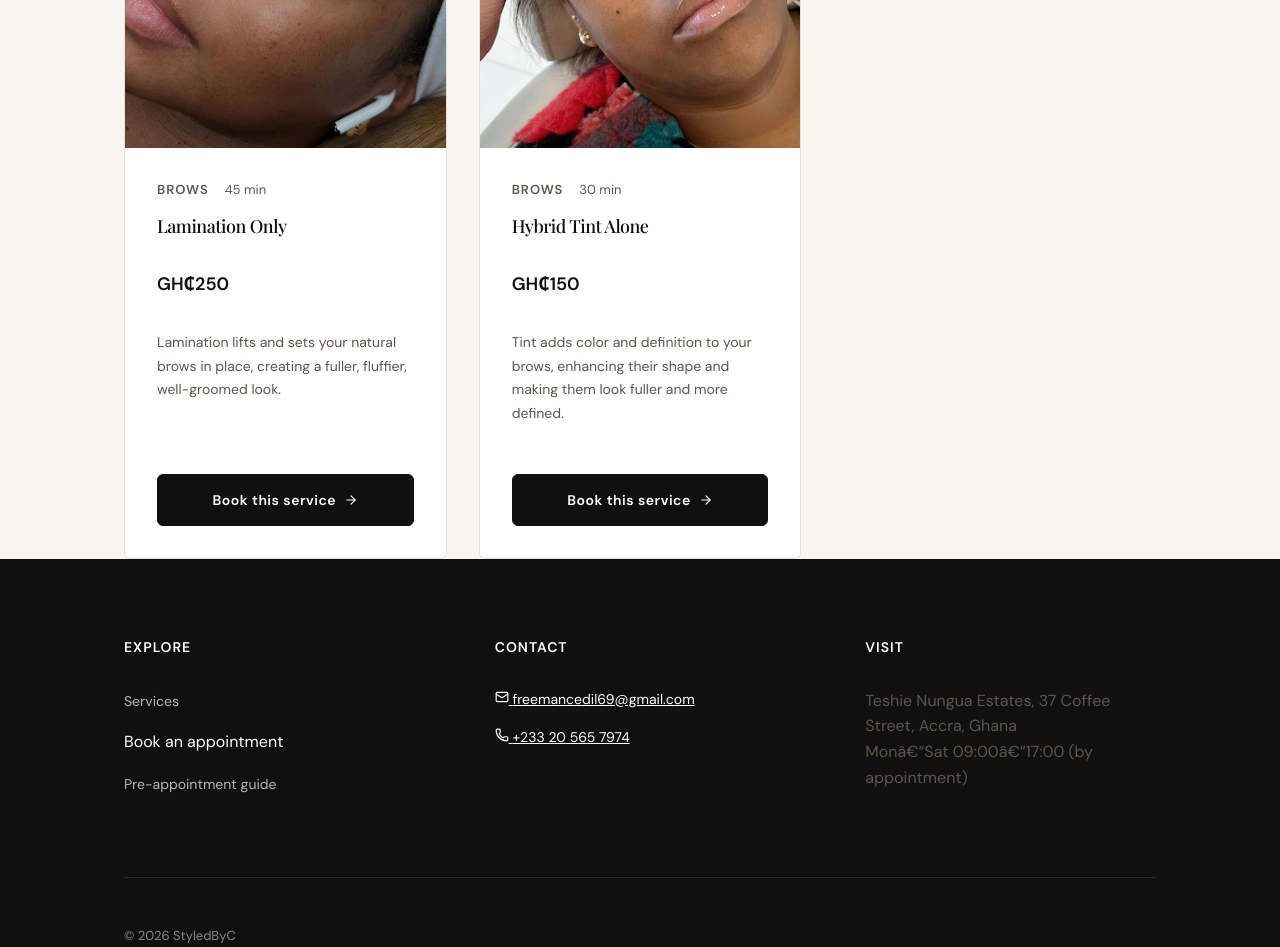
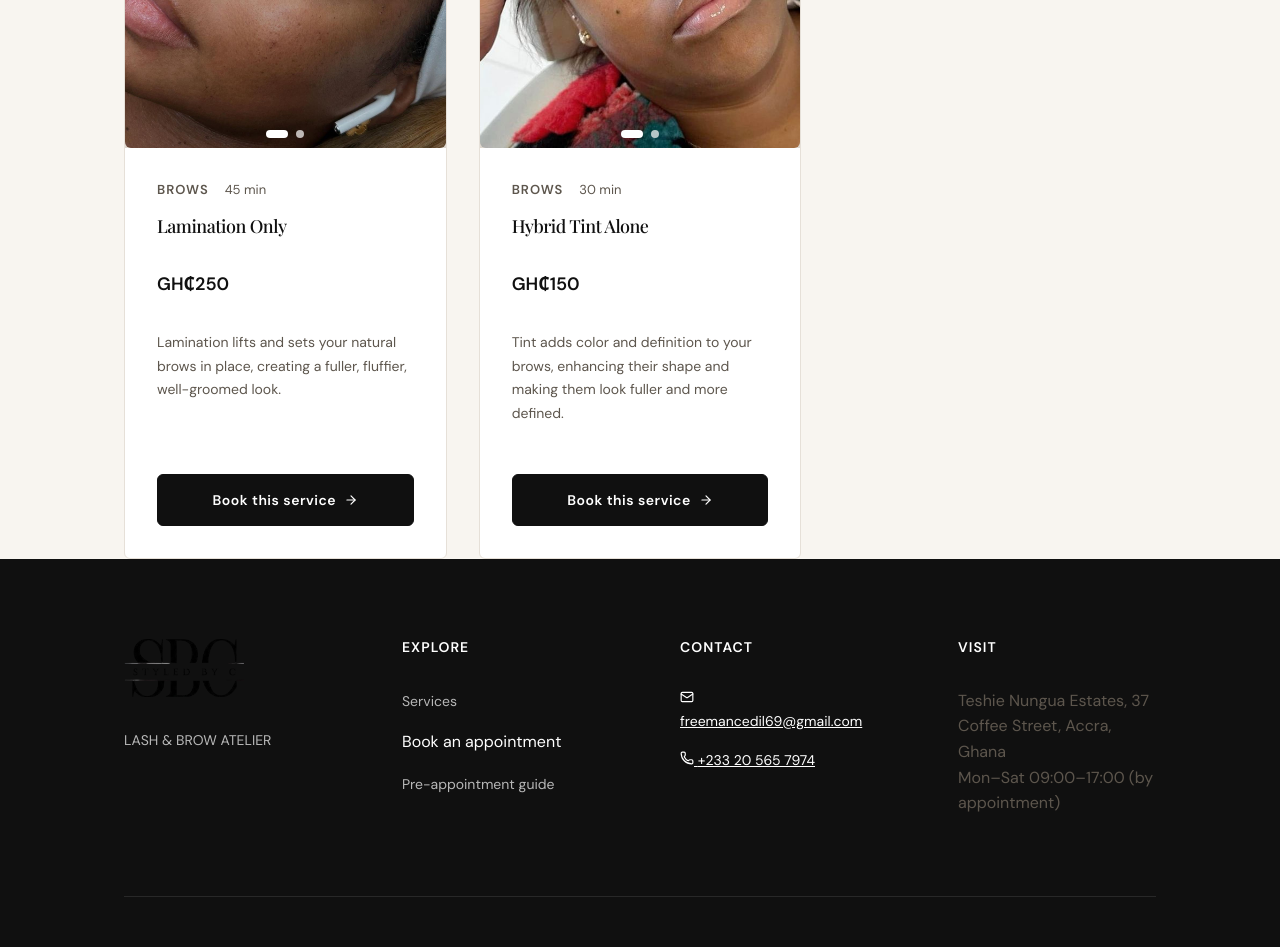
Before and after one commit to Jaytoobad/StyledByC, a React (Vite) app: page /services in a window 1280 px wide. Shown: the part 1640-2587 px from the top of the page. Built offline with nearby package versions, Linux system fonts and the light colour scheme; a web font is replaced by a local one.

Commit message:
Implement service slideshow via ImageGallery; restore footer brand + descriptor; fix hours mojibake

```diff
--- a/src/components/Footer.tsx
+++ b/src/components/Footer.tsx
@@ -11,6 +11,22 @@ export function Footer() {
     <footer className="footer" aria-label="Site footer">
       <div className="container">
         <div className="footer-cols">
+          <div className="footer-col footer-brand">
+            <button
+              type="button"
+              className="footer-brand-btn"
+              onClick={() => navigate('/')}
+            >
+              <img
+                src="/styledbyC.png"
+                alt="StyledByC"
+                loading="lazy"
+                onError={(e) => { (e.currentTarget as HTMLImageElement).src = '/images/brow-shaping-blade/placeholder.svg'; }}
+              />
+            </button>
+            <span className="footer-descriptor">{business.descriptor}</span>
+          </div>
+
           <div className="footer-col">
             <h4>Explore</h4>
             <ul>
--- a/src/components/ServiceCard.tsx
+++ b/src/components/ServiceCard.tsx
@@ -16,12 +16,20 @@ export function ServiceCard({ s, onBook }: Props) {
   return (
     <article className="card">
       <div className="card-image">
+        {s.gallery && s.gallery.length > 1 ? (
+          <ImageGallery
+            images={s.gallery}
+            altBase={s.name}
+            className="card-gallery"
+          />
+        ) : (
           <img
             src={s.image}
             alt={s.name}
             loading="lazy"
             onError={(e) => { (e.currentTarget as HTMLImageElement).src = '/images/brow-shaping-blade/placeholder.svg'; }}
           />
+        )}
       </div>
       <div className="card-body">
         <div className="card-meta">
--- a/src/components/image-gallery.tsx
+++ b/src/components/image-gallery.tsx
@@ -13,6 +13,7 @@ type Props = {
   altBase: string;
   emptyLabel?: string;
   emptySublabel?: string;
+  className?: string;
 };
 
 /**
@@ -32,6 +33,7 @@ export default function ImageGallery({
   altBase,
   emptyLabel = '',
   emptySublabel = '',
+  className = '',
 }: Props) {
   const [index, setIndex] = useState(0);
   const [broken, setBroken] = useState<Set<string>>(new Set());
@@ -85,7 +87,7 @@ export default function ImageGallery({
 
   return (
     <div
-      className="gallery"
+      className={`gallery${className ? ` ${className}` : ''}`}
       role="region"
       aria-label={`${altBase} image gallery`}
       tabIndex={0}
--- a/src/config.ts
+++ b/src/config.ts
@@ -15,7 +15,7 @@ export const business = {
   instagramUrl: '',
   // TODO(owner): supply real working hours and location text.
   location: 'Teshie Nungua Estates, 37 Coffee Street, Accra, Ghana',
-  hours: 'Monâ€“Sat 09:00â€“17:00 (by appointment)',
+  hours: 'Mon–Sat 09:00–17:00 (by appointment)',
 };
 
 export type Service = {
@@ -68,7 +68,7 @@ export const services: Service[] = [
     name: 'Brow Lamination & Hybrid Tint',
     category: 'Brows',
     description:
-      'The ultimate brow transformation â€” lamination lifts and sets your brows, while tint adds depth and definition for a fuller, flawless finish.',
+      'The ultimate brow transformation — lamination lifts and sets your brows, while tint adds depth and definition for a fuller, flawless finish.',
     price: 290,
     duration: DURATION_LAMINATION_TINT,
     photoRequired: true,
--- a/src/styles.css
+++ b/src/styles.css
@@ -1440,7 +1440,7 @@ p {
 
 .footer-cols {
     display: grid;
-  grid-template-columns: repeat(3, 1fr);
+    grid-template-columns: repeat(4, 1fr);
     gap: var(--sb-space-7);
   }
 
@@ -1452,6 +1452,36 @@ p {
     text-transform: uppercase;
     color: var(--sb-white);
     margin-bottom: var(--sb-space-4);
+  }
+
+  .footer-brand {
+    display: flex;
+    flex-direction: column;
+    align-items: flex-start;
+    gap: var(--sb-space-4);
+  }
+
+  .footer-brand-btn {
+    display: inline-flex;
+    align-items: center;
+    background: transparent;
+    border: none;
+    padding: 0;
+    cursor: pointer;
+  }
+
+  .footer-brand-btn img {
+    width: 120px;
+    height: auto;
+    object-fit: contain;
+    display: block;
+  }
+
+  .footer-descriptor {
+    font-size: var(--sb-text-sm);
+    color: rgba(255, 255, 255, 0.7);
+    line-height: 1.6;
+    max-width: 240px;
   }
 
 .footer-col ul {
```
Lines whose indentation alone changed are shown as unchanged.
